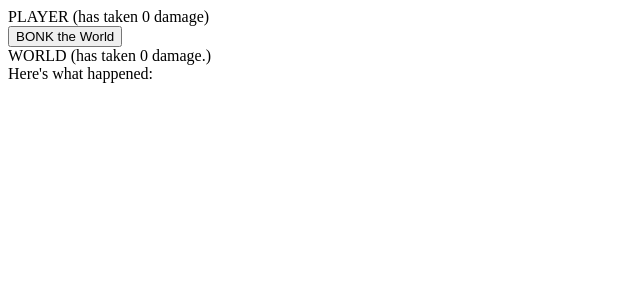
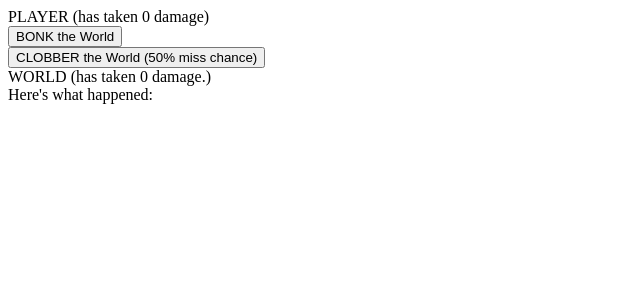
Before and after one commit to beejaymay/claim-game, a React app: page / in a window 1280 px wide. Shown: the top 300 px of the page, without its empty margins (0-640 px from the left). Built offline with nearby package versions, Linux system fonts and the light colour scheme.

Commit message:
added simple choice for player

```diff
--- a/src/game/game.jsx
+++ b/src/game/game.jsx
@@ -41,6 +41,21 @@ export default function Game() {
     return Math.ceil(Math.random() * 10)
   }
 
+  const clobberWorld = () => {
+    let dmg = randomDamage() + 10
+    let didHit = (Math.random() > 0.5)
+    if (didHit) {
+      setWorldDamage(worldDamage + dmg)
+      setFeed([...feed, `Player CLOBBERED World for ${dmg} damage!`])
+    } else {
+      setFeed([...feed, `Player tried to CLOBBER World, but missed!`])
+    }
+    setIsPlayerTurn(false)
+    setTimeout(() => {
+      setIsWorldTurn(true)
+    }, 500)
+  }
+
   const bonkWorld = () => {
     let dmg = randomDamage()
     setWorldDamage(worldDamage + dmg)
@@ -61,8 +76,8 @@ export default function Game() {
 
   return (
     <>
-      <Player damage={playerDamage} action={bonkWorld} isTurn={isPlayerTurn} />
-      <World damage={worldDamage} action={bonkPlayer} isTurn={isWorldTurn} />
+      <Player damage={playerDamage} bonk={bonkWorld} clobber={clobberWorld} isTurn={isPlayerTurn} />
+      <World damage={worldDamage} bonk={bonkPlayer} isTurn={isWorldTurn} />
       <Feed feed={feed} />
     </>
   )
--- a/src/player/player.jsx
+++ b/src/player/player.jsx
@@ -2,12 +2,13 @@ import React from "react"
 
 export default function Player(props) {
 
-  const { damage, action, isTurn } = props
+  const { damage, bonk, clobber, isTurn } = props
 
   return (
     <div>
       <div>PLAYER (has taken {damage} damage)</div>
-      <button disabled={!isTurn} onClick={() => action()}>BONK the World</button>
+      <button disabled={!isTurn} onClick={() => bonk()}>BONK the World</button><br />
+      <button disabled={!isTurn} onClick={() => clobber()}>CLOBBER the World (50% miss chance)</button>
     </div>
   )
 }
--- a/src/world/world.jsx
+++ b/src/world/world.jsx
@@ -2,11 +2,11 @@ import React, { useEffect } from 'react'
 
 export default function World(props) {
 
-  const { damage, action, isTurn } = props
+  const { damage, bonk, isTurn } = props
 
   useEffect(() => {
     if (isTurn) {
-      action()
+      bonk()
     }
   })
 
```
